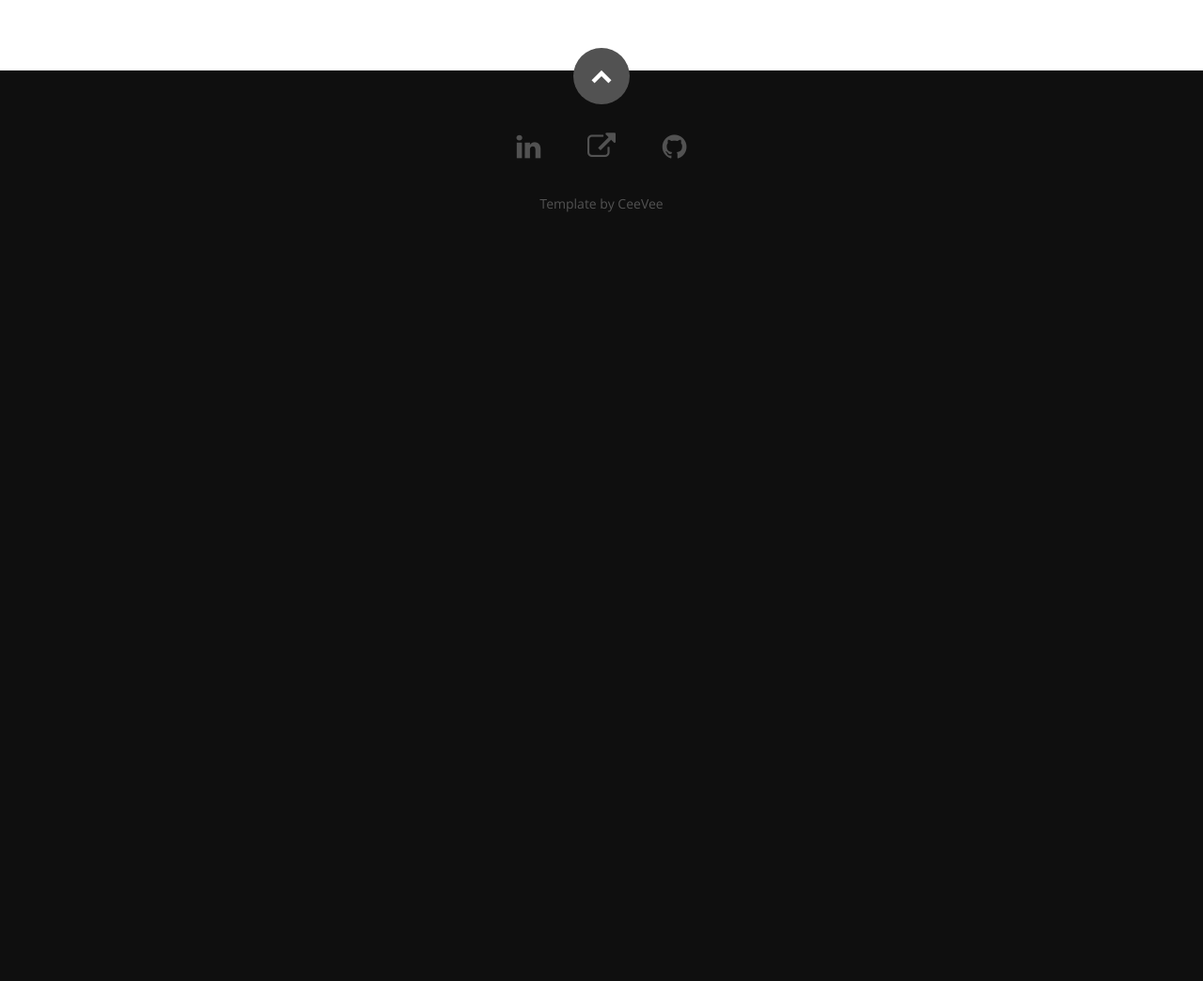
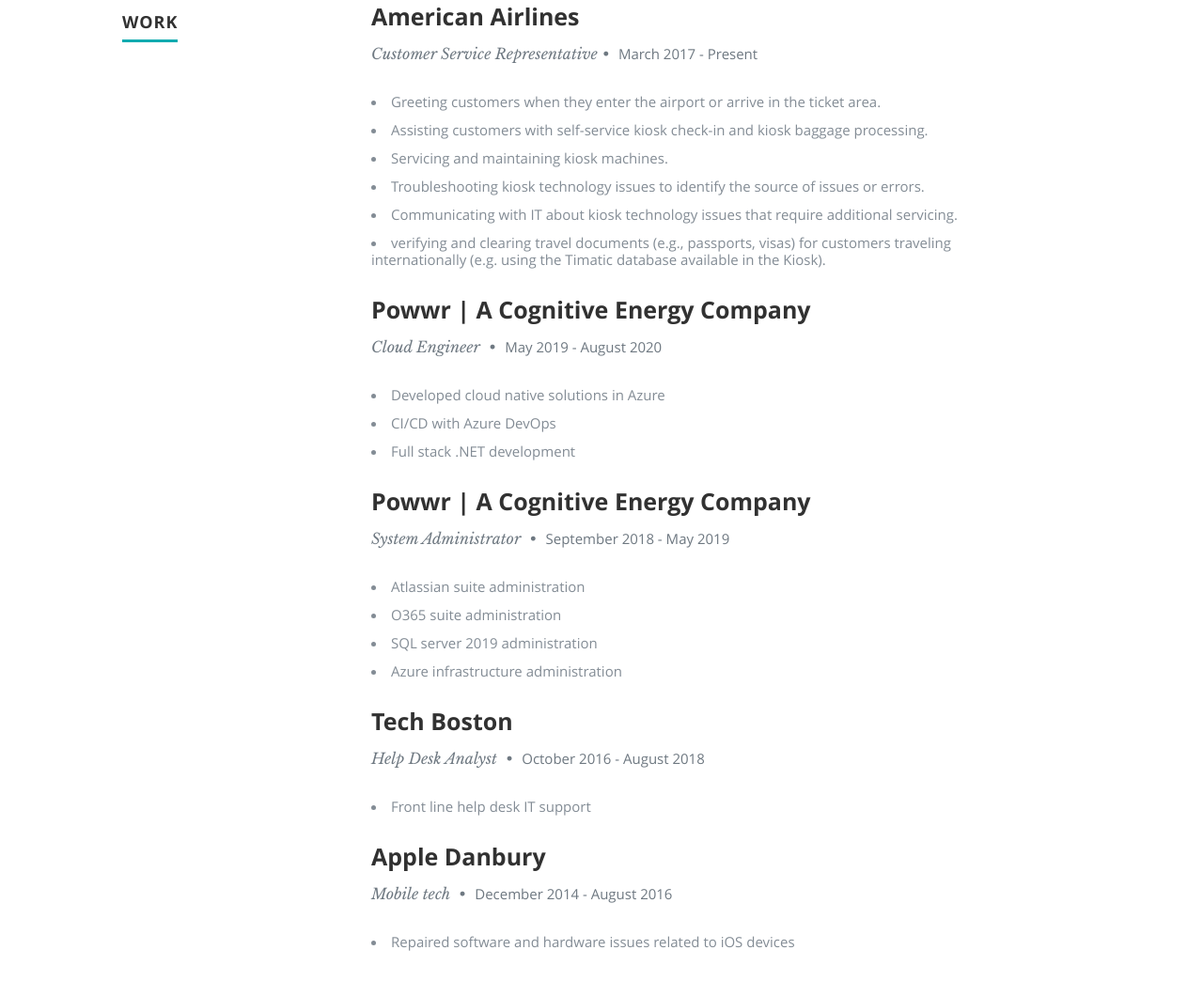
Before and after one commit to Katherine29a/AWS-Resume, a plain HTML site: page frontend/index.html in a window 1280 px wide. Shown: the part 3731-4775 px from the top of the page at 94% size. Before the commit the page ends 4011 px from the top, so only its background shows below. Drawn offline with nearby package versions, Linux system fonts and the light colour scheme; a script that the page names is missing.

Commit message:
modifying

```diff
--- a/frontend/index.html
+++ b/frontend/index.html
@@ -252,6 +252,106 @@
 
       </div> <!-- End Projects -->
 
+       <!-- Work
+      ----------------------------------------------- -->
+      <div class="row work">
+
+         <div class="three columns header-col">
+            <h1><span>Work</span></h1>
+         </div>
+
+         <div class="nine columns main-col">
+
+            <div class="row item">
+
+               <div class="twelve columns">
+
+                  <h3>American Airlines</h3>
+                  <p class="info">Customer Service Representative<span>&bull;</span> <em class="date">March 2017 - Present</em></p>
+
+                  <p>
+                  <li>Greeting customers when they enter the airport or arrive in the ticket area.</li>
+                  <li>Assisting customers with self-service kiosk check-in and kiosk baggage processing.</li>
+                  <li>Servicing and maintaining kiosk machines.</li>
+                  <li>Troubleshooting kiosk technology issues to identify the source of issues or errors.</li>
+                  <li>Communicating with IT about kiosk technology issues that require additional servicing.</li>
+                  <li>verifying and clearing travel documents (e.g., passports, visas) for customers traveling internationally (e.g. using the Timatic database available in the Kiosk).</li>
+                  </p>
+
+               </div>
+
+            </div> <!-- item end -->
+
+            <div class="row item">
+
+               <div class="twelve columns">
+
+                  <h3>Powwr | A Cognitive Energy Company</h3>
+                  <p class="info">Cloud Engineer <span>&bull;</span> <em class="date">May 2019 - August 2020</em></p>
+
+                  <p>
+                     <li>Developed cloud native solutions in Azure</li>
+                     <li>CI/CD with Azure DevOps</li>
+                     <li>Full stack .NET development</li>
+                  </p>
+
+               </div>
+
+            </div> <!-- item end -->
+
+            <div class="row item">
+
+               <div class="twelve columns">
+
+                  <h3>Powwr | A Cognitive Energy Company</h3>
+                  <p class="info">System Administrator <span>&bull;</span> <em class="date">September 2018 - May 2019</em></p>
+
+                  <p>
+                  <li>Atlassian suite administration</li>
+                  <li>O365 suite administration</li>
+                  <li>SQL server 2019 administration</li>
+                  <li>Azure infrastructure administration</li>
+                  </p>
+
+               </div>
+
+            </div> <!-- item end -->
+
+            <div class="row item">
+
+               <div class="twelve columns">
+
+                  <h3>Tech Boston</h3>
+                  <p class="info">Help Desk Analyst <span>&bull;</span> <em class="date">October 2016 - August 2018</em></p>
+
+                  <p>
+                  <li>Front line help desk IT support</li>
+                  </p>
+
+               </div>
+
+            </div> <!-- item end -->
+
+            <div class="row item">
+
+               <div class="twelve columns">
+
+                  <h3>Apple Danbury</h3>
+                  <p class="info">Mobile tech <span>&bull;</span> <em class="date">December 2014 - August 2016</em></p>
+
+                  <p>
+                  <li>Repaired software and hardware issues related to iOS devices</li>
+
+                  </p>
+
+               </div>
+
+            </div> <!-- item end -->
+
+         </div> <!-- main-col end -->
+
+      </div> <!-- End Work -->
+
 
 
 
```
Also changed, not shown: 1 other file.
